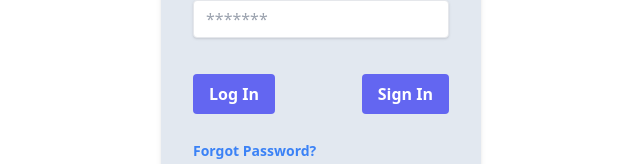
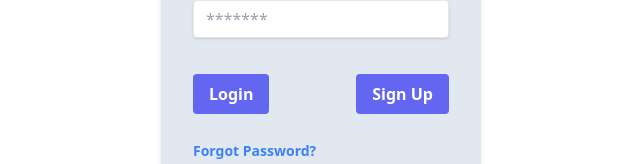
Before and after one commit to Mehmet-Alemdar/Login-page-with-bcrypt-and-express-session, a React (Create React App) app in the folder frontend/: page / in a window 1280 px wide. Shown: the part 174-338 px from the top of the page, without its empty margins (319-959 px from the left). Built offline with nearby package versions, Linux system fonts and the light colour scheme.

Commit message:
Fix typos on buttons

```diff
--- a/frontend/src/components/Login.js
+++ b/frontend/src/components/Login.js
@@ -18,11 +18,11 @@ function Login() {
         </div>
         <div className="flex items-center justify-between">
           <button className="bg-indigo-500 hover:bg-indigo-700 text-white font-bold py-2 px-4 rounded focus:outline-none focus:shadow-outline" type="button" >
-            Log In
+            Login
           </button>
           <Link to="/register" >
             <button to="/register" className="bg-indigo-500 hover:bg-indigo-700 text-white font-bold py-2 px-4 rounded focus:outline-none focus:shadow-outline cursor-pointer" type="button">
-              Sign In
+              Sign Up
             </button>
           </Link>
         </div>
--- a/frontend/src/components/Register.js
+++ b/frontend/src/components/Register.js
@@ -30,7 +30,7 @@ function Register() {
         </div>
         <div className="flex items-center justify-between">
           <button to="/register" className="bg-indigo-500 hover:bg-indigo-700 text-white font-bold py-2 px-4 rounded focus:outline-none focus:shadow-outline cursor-pointer" type="button">
-            Sign In
+            Sign Up
           </button>
         </div>
       </form>
```
